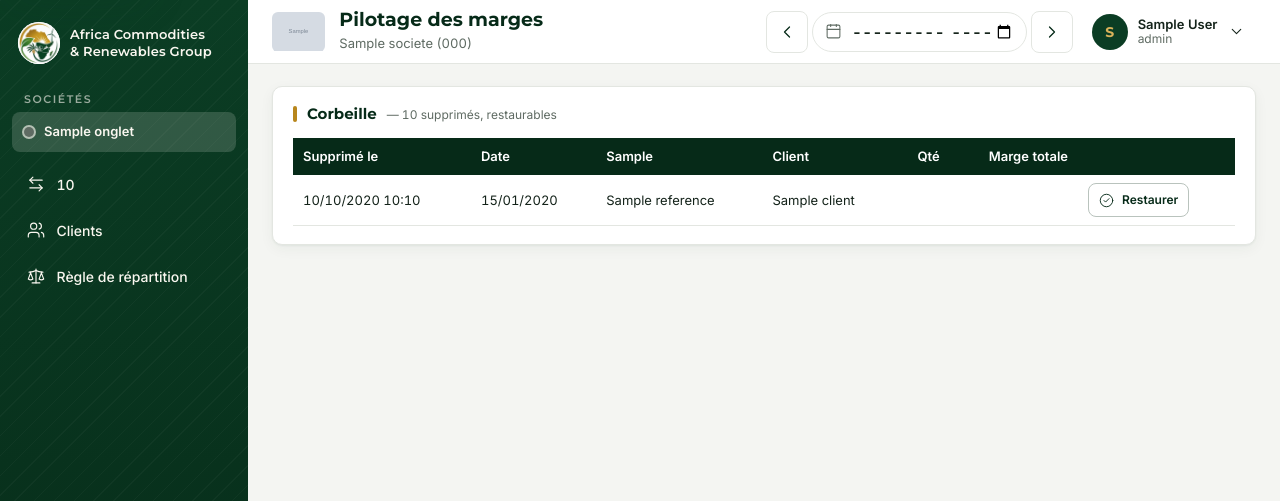
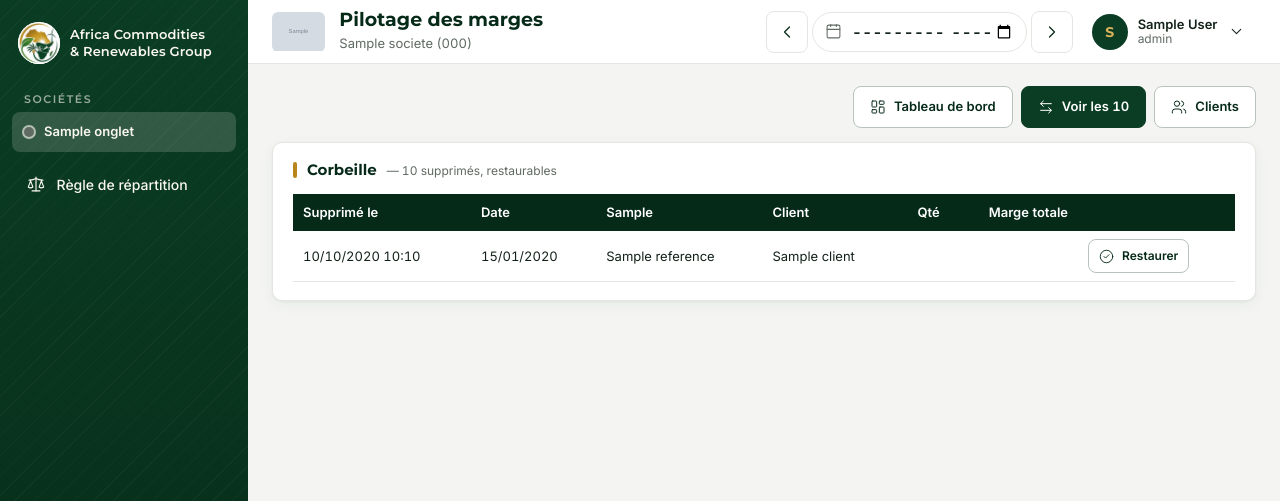
Before and after one commit to kaboreibrahim/africa-commodities, a Django app: template templates/interface/corbeille.html in a window 1280 px wide. Shown: the top 501 px of the page. Run offline with Django 5.2, Linux system fonts and the light colour scheme; a user stored in the database is signed in; tables that the repository leaves empty hold one stand-in row (values such as "Sample post"); the template is opened without the code that fills it: most values are stand-ins (such as "Sample title", 1, 10 or a date in 2020); grey boxes marked "Sample" are stand-in pictures.

Commit message:
Boutons Dossiers / Clients / Corbeille à côté de « Voir les dossiers » ; retrait de ces entrées du menu de gauche
Co-Authored-By: Claude Sonnet 5.5 <noreply@anthropic.com>

```diff
--- a/templates/interface/clients.html
+++ b/templates/interface/clients.html
@@ -1,6 +1,7 @@
 {% extends "base.html" %}
 {% block titre %}{{ societe.code|upper }} – Clients{% endblock %}
 {% block contenu %}
+  {% include "partials/_actions_societe.html" %}
   {% include "partials/clients.html" %}
   <dialog class="dialogue" id="dialogue-client" aria-labelledby="titre-dialogue">
     <div id="dialogue-contenu"></div>
--- a/templates/interface/corbeille.html
+++ b/templates/interface/corbeille.html
@@ -2,6 +2,7 @@
 {% load format_fr %}
 {% block titre %}{{ societe.code|upper }} – Corbeille{% endblock %}
 {% block contenu %}
+  {% include "partials/_actions_societe.html" %}
   <section class="carte">
     <h2>Corbeille <small>— {{ societe.libelle_ligne_pluriel }} supprimés, restaurables</small></h2>
     <div class="cadre-tableau">
--- a/templates/interface/lignes.html
+++ b/templates/interface/lignes.html
@@ -2,6 +2,7 @@
 {% load format_fr %}
 {% block titre %}{{ societe.code|upper }} – {{ societe.libelle_ligne_pluriel|majuscule_initiale }}{% endblock %}
 {% block contenu %}
+  {% include "partials/_actions_societe.html" %}
   <section class="carte">
     <div class="entete-section">
       <h2>{{ societe.libelle_ligne_pluriel|majuscule_initiale }} enregistrés
--- /dev/null
+++ b/templates/partials/_actions_societe.html
@@ -0,0 +1,18 @@
+{% load format_fr %}
+<nav class="actions-page no-print" aria-label="Pages de {{ societe.nom }}">
+  {% if section != 'tableau' %}
+    <a class="btn btn--secondaire" href="{% url 'interface:tableau' societe.code %}"><span class="ico ico-tableau" aria-hidden="true"></span>Tableau de bord</a>
+  {% endif %}
+  <a class="btn{% if section == 'clients' or section == 'corbeille' %} btn--secondaire{% endif %}" href="{% url 'interface:lignes' societe.code %}"
+     {% if section == 'lignes' %}aria-current="page"{% endif %}>
+    <span class="ico ico-operations" aria-hidden="true"></span>{% if section == 'lignes' %}{{ societe.libelle_ligne_pluriel|majuscule_initiale }}{% else %}Voir les {{ societe.libelle_ligne_pluriel }}{% endif %}
+  </a>
+  <a class="btn btn--secondaire" href="{% url 'interface:clients' societe.code %}" {% if section == 'clients' %}aria-current="page"{% endif %}>
+    <span class="ico ico-clients" aria-hidden="true"></span>Clients
+  </a>
+  {% if peut_gerer %}
+    <a class="btn btn--secondaire" href="{% url 'interface:corbeille' societe.code %}" {% if section == 'corbeille' %}aria-current="page"{% endif %}>
+      <span class="ico ico-corbeille" aria-hidden="true"></span>Corbeille
+    </a>
+  {% endif %}
+</nav>
--- a/templates/partials/_lateral.html
+++ b/templates/partials/_lateral.html
@@ -15,25 +15,6 @@
           {% include "partials/onglets.html" %}
         </nav>
       </li>
-      {% if societe %}
-        <li>
-          <a class="lateral__lien" href="{% url 'interface:lignes' societe.code %}" {% if section == 'lignes' %}aria-current="page"{% endif %}>
-            <span class="ico ico-operations" aria-hidden="true"></span>{{ societe.libelle_ligne_pluriel|majuscule_initiale }}
-          </a>
-        </li>
-        <li>
-          <a class="lateral__lien" href="{% url 'interface:clients' societe.code %}" {% if section == 'clients' %}aria-current="page"{% endif %}>
-            <span class="ico ico-clients" aria-hidden="true"></span>Clients
-          </a>
-        </li>
-        {% if peut_gerer %}
-          <li>
-            <a class="lateral__lien" href="{% url 'interface:corbeille' societe.code %}" {% if section == 'corbeille' %}aria-current="page"{% endif %}>
-              <span class="ico ico-corbeille" aria-hidden="true"></span>Corbeille
-            </a>
-          </li>
-        {% endif %}
-      {% endif %}
       {% if voit_groupe %}
         <li>
           <a class="lateral__lien" href="{% url 'interface:groupe' %}" {% if not societe and section == 'groupe' %}aria-current="page"{% endif %}>
--- a/templates/partials/tableau_de_bord.html
+++ b/templates/partials/tableau_de_bord.html
@@ -2,11 +2,7 @@
 <div id="tableau-de-bord" hx-get="{% url 'interface:tableau' societe.code %}"
      hx-trigger="objectifModifie from:body, depensesModifiees from:body, lignesModifiees from:body" hx-swap="outerHTML">
 
-  <div class="actions-page no-print">
-    <a class="btn" href="{% url 'interface:lignes' societe.code %}">
-      <span class="ico ico-operations" aria-hidden="true"></span>Voir les {{ societe.libelle_ligne_pluriel }}
-    </a>
-  </div>
+  {% include "partials/_actions_societe.html" %}
 
   {% if ind.objectif_atteint %}
     <div class="bandeau" role="status">
```
Also changed, not shown: interface/tests/test_livraison3.py (+21 -1 lines).
